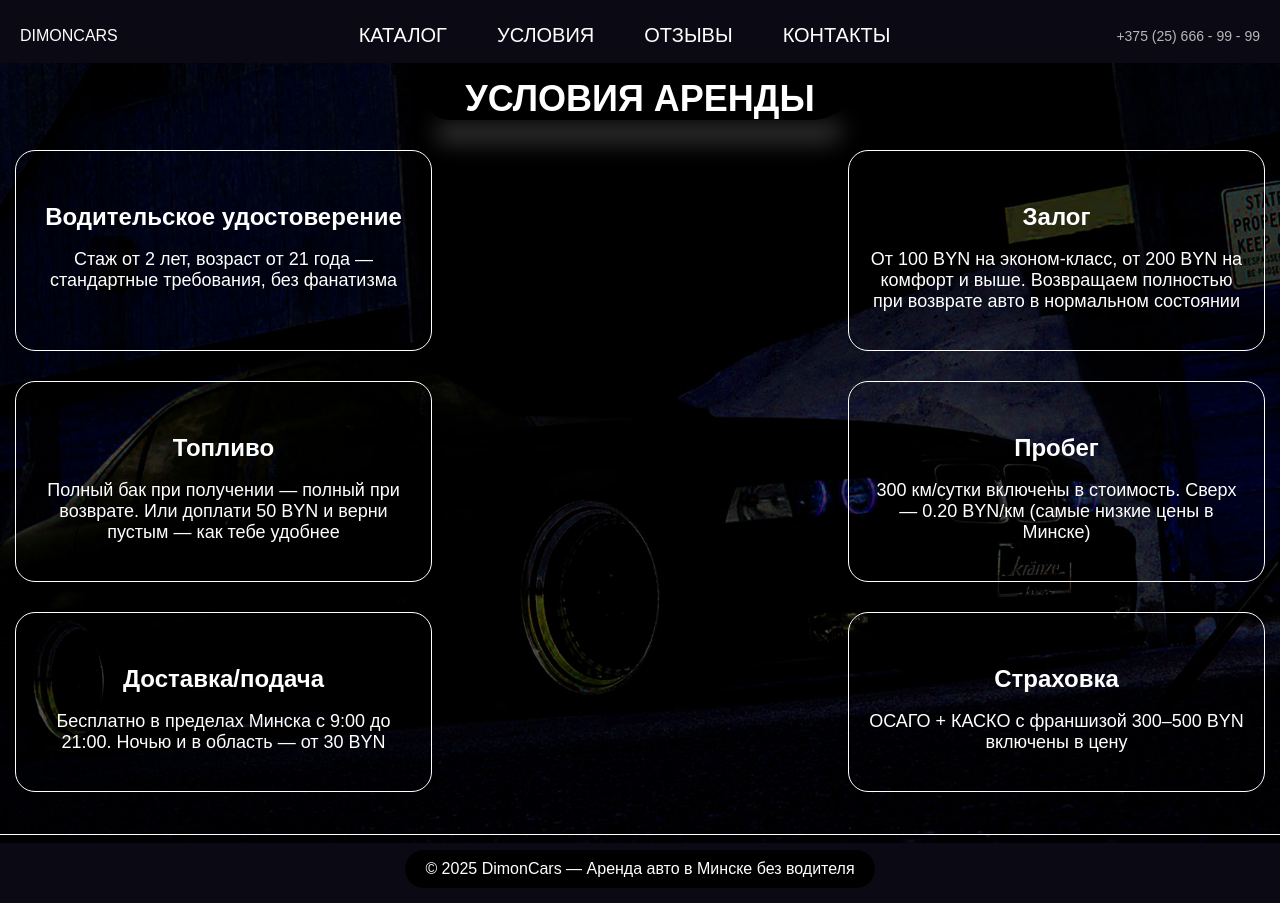
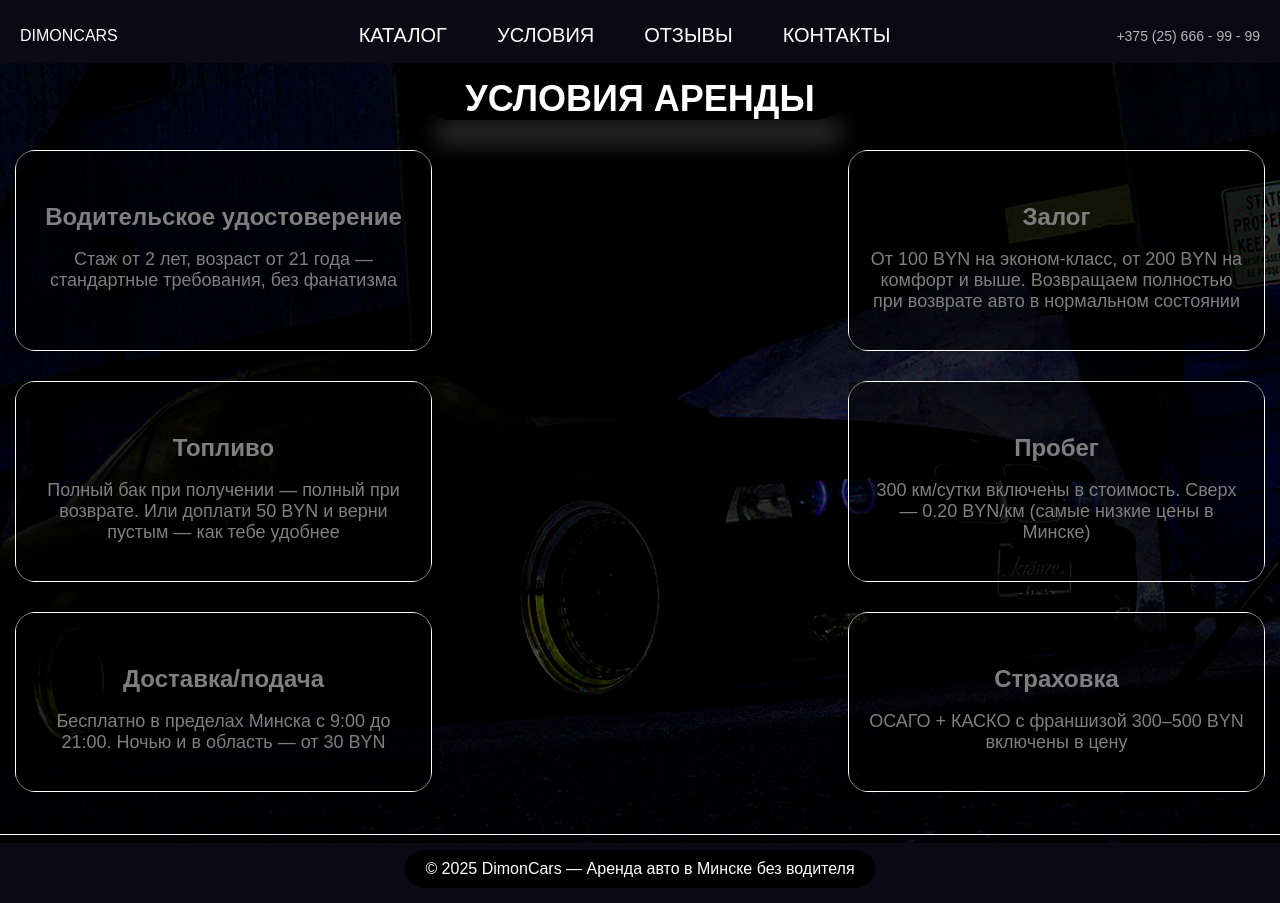
Before and after one commit to BLVCKdvl/DimonCars, a React (Vite) app in the folder client/: page /conditions in a window 1280 px wide. Built offline with nearby package versions, Linux system fonts and the light colour scheme.

Commit message:
little style fix

```diff
--- a/client/src/assets/css/site.css
+++ b/client/src/assets/css/site.css
@@ -478,6 +478,26 @@ h1.intro {
   border-radius: 20px;
   padding: 20px;
   flex-basis: 30%;
+  position: relative;
+}
+
+.conditions .cards-container .condition-card::after {
+  z-index: 0;
+  content: "";
+  width: 100%;
+  height: 100%;
+  display: block;
+  position: absolute;
+  top: 0;
+  left: 0;
+  background: #000;
+  opacity: 0.5;
+  transition: var(--time) var(--cubik);
+}
+
+.conditions .cards-container .condition-card:hover::after {
+  opacity: 0;
+  transition: var(--time) var(--cubik);
 }
 
 .condition-card > h4 {
```
Also changed, not shown: client/src/assets/images/cars/mitsubishi/lancer-evo-vii.jpg.
